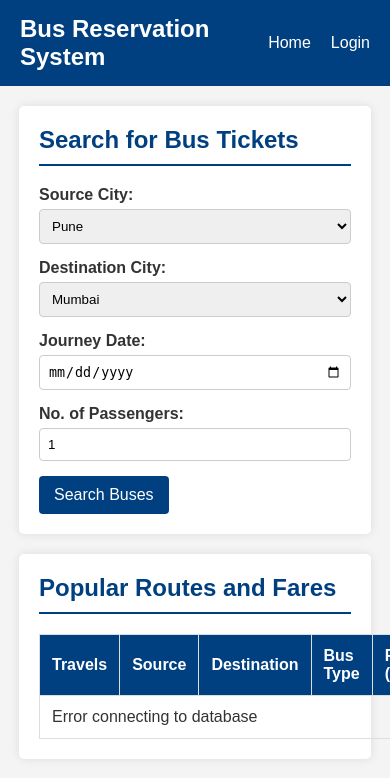
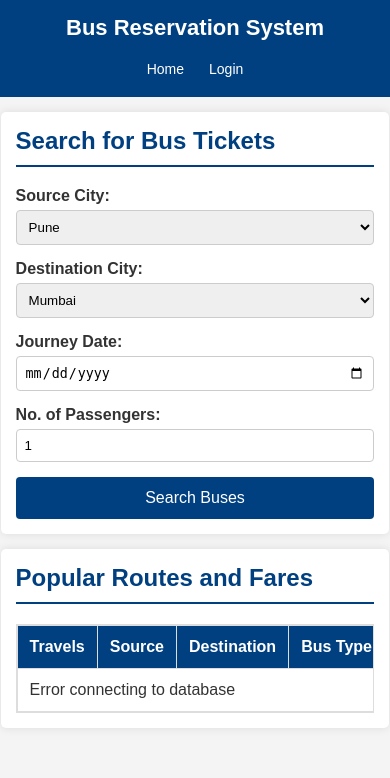
Before and after one commit to Resml/mini-project, a PHP site: page /index.html in a window 390 px wide; the page is wider, and only the part inside the window is pictured. Shown: the top 778 px of that part. Run offline with PHP 8.4, Linux system fonts and the light colour scheme; some libraries are stand-ins or nearby versions.

Commit message:
feat: make UI fully responsive for mobile devices

```diff
--- a/admin.html
+++ b/admin.html
@@ -1,6 +1,7 @@
 <!DOCTYPE html>
 <html>
 <head>
+  <meta name="viewport" content="width=device-width, initial-scale=1.0">
   <title>Admin Panel</title>
   <link rel="stylesheet" type="text/css" href="css/style.css">
 </head>
--- a/css/style.css
+++ b/css/style.css
@@ -110,3 +110,47 @@ tr:nth-child(even) {
   background-color: #333;
   color: white;
 }
+
+/* Mobile Responsive */
+@media screen and (max-width: 768px) {
+  header {
+    flex-direction: column;
+    text-align: center;
+    padding: 15px;
+  }
+
+  header h1 {
+    margin-bottom: 15px;
+    font-size: 22px;
+  }
+
+  nav {
+    display: flex;
+    flex-wrap: wrap;
+    justify-content: center;
+    gap: 15px;
+  }
+
+  nav a {
+    margin-left: 0;
+    font-size: 14px;
+    margin: 5px;
+  }
+
+  .container {
+    width: 92%;
+    padding: 15px;
+    margin: 15px auto;
+  }
+
+  table {
+    display: block;
+    overflow-x: auto;
+    white-space: nowrap;
+  }
+
+  button {
+    width: 100%;
+    padding: 12px;
+  }
+}
--- a/index.html
+++ b/index.html
@@ -1,6 +1,7 @@
 <!DOCTYPE html>
 <html>
 <head>
+  <meta name="viewport" content="width=device-width, initial-scale=1.0">
   <title>Bus Reservation System</title>
   <link rel="stylesheet" type="text/css" href="css/style.css">
 </head>
--- a/login.html
+++ b/login.html
@@ -1,6 +1,7 @@
 <!DOCTYPE html>
 <html>
 <head>
+  <meta name="viewport" content="width=device-width, initial-scale=1.0">
   <title>Login - Bus Reservation</title>
   <link rel="stylesheet" type="text/css" href="css/style.css">
 </head>
--- a/my_bookings.html
+++ b/my_bookings.html
@@ -1,6 +1,7 @@
 <!DOCTYPE html>
 <html>
 <head>
+  <meta name="viewport" content="width=device-width, initial-scale=1.0">
   <title>My Bookings</title>
   <link rel="stylesheet" type="text/css" href="css/style.css">
 </head>
--- a/register.html
+++ b/register.html
@@ -1,6 +1,7 @@
 <!DOCTYPE html>
 <html>
 <head>
+  <meta name="viewport" content="width=device-width, initial-scale=1.0">
   <title>Register - Bus Reservation</title>
   <link rel="stylesheet" type="text/css" href="css/style.css">
 </head>
--- a/search.html
+++ b/search.html
@@ -1,6 +1,7 @@
 <!DOCTYPE html>
 <html>
 <head>
+  <meta name="viewport" content="width=device-width, initial-scale=1.0">
   <title>Search Results</title>
   <link rel="stylesheet" type="text/css" href="css/style.css">
 </head>
```
Also changed, not shown: 1 other file.
